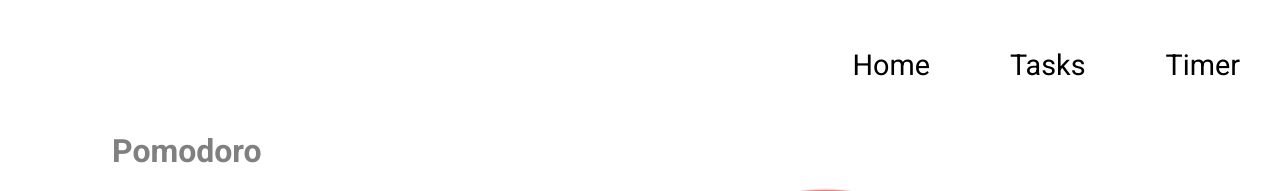
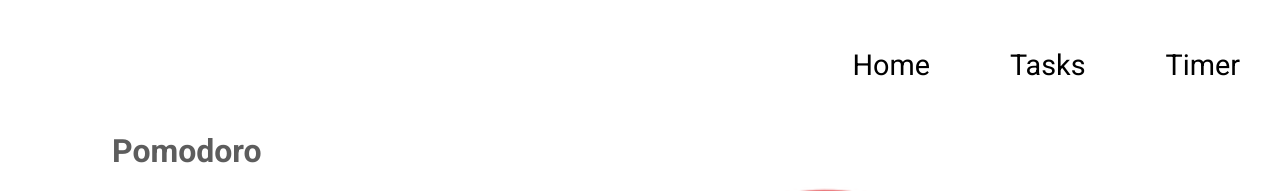
Before and after one commit to kavyakunder/pomodoro-app-react, a React (Create React App) app: page / in a window 1280 px wide. Shown: the top 191 px of the page. Built offline with nearby package versions, Linux system fonts and the light colour scheme.

Commit message:
refactor:used variables for colors and font family

```diff
--- a/src/index.css
+++ b/src/index.css
@@ -19,4 +19,6 @@ code {
 
 :root {
   --btn-color: #475ef0;
+  --font-family: "Roboto", sans-serif;
+  --grey-color: #5d5d5d;
 }
--- a/src/pages/Home/home.css
+++ b/src/pages/Home/home.css
@@ -1,5 +1,5 @@
 body {
-  font-family: "Roboto", sans-serif;
+  font-family: var(--font-family);
   margin: 0;
   height: 100vh;
   align-items: center;
@@ -23,7 +23,7 @@ body {
   max-width: 50%;
 }
 .title {
-  color: gray;
+  color: var(--grey-color);
   font-size: 2rem;
 }
 .hero-img {
@@ -52,7 +52,7 @@ nav {
 }
 
 .link:hover {
-  color: #5d5d5d;
+  color: var(--grey-color);
 }
 
 .list-non-bullet {
```
